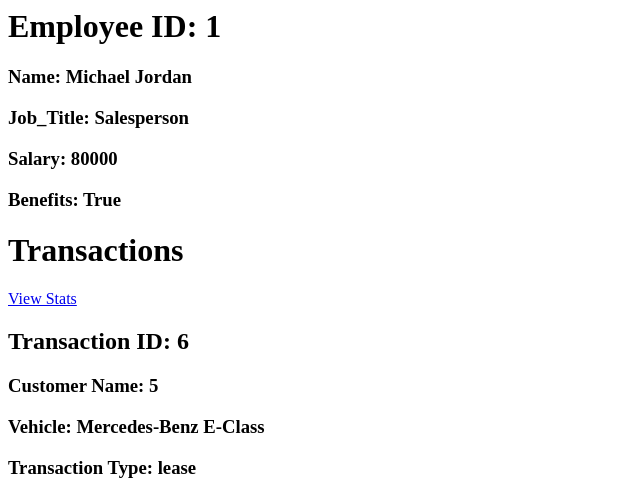
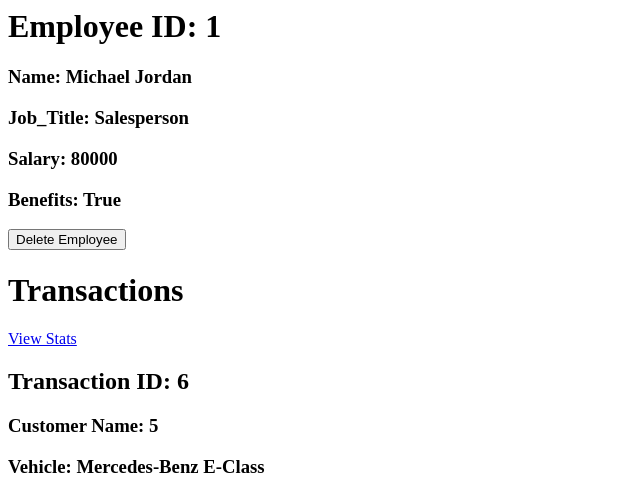
Before and after one commit to kylertucker/CS440_chi, a Django app: page /employee/1 in a window 1280 px wide. Shown: the top 490 px of the page, without its empty margins (0-640 px from the left). Run offline with Django 4.2, Linux system fonts and the light colour scheme; data comes from the database, SQL or seed files in the repository; both versions use the stored data as it was after the commit.

Commit message:
remove employee

```diff
--- a/chi_db_app/chi_api/templates/chi_api/employee.html
+++ b/chi_db_app/chi_api/templates/chi_api/employee.html
@@ -4,6 +4,11 @@
     <h3>Job_Title: {{ employee.2 }}</h3>
     <h3>Salary: {{ employee.3 }}</h3>
     <h3>Benefits: {{ employee.4 }}</h3>
+
+    <form method="POST" action="{% url 'employee_delete' employee.0 %}">
+        {% csrf_token %}
+        <button type="submit">Delete Employee</button>
+    </form>
 
     <h1>Transactions</h1>
     <a href="{% url 'employee_sales_stats' id=employee.0 %}">View Stats</a>
--- a/chi_db_app/chi_api/urls.py
+++ b/chi_db_app/chi_api/urls.py
@@ -15,5 +15,6 @@ urlpatterns = [
     path("employee-list", views.employee_list, name='employee_list'),
     path("employee/<int:id>", views.employee, name='employee'),
     path("employee/<int:id>/sales-stats", views.employee_sales_stats, name='employee_sales_stats'),
-    path("employee-form", views.employee_form, name="employee-form")
+    path("employee-form", views.employee_form, name="employee-form"),
+    path('employee/delete/<int:employee_id>/', views.employee_delete, name='employee_delete')
 ]
--- a/chi_db_app/chi_api/views.py
+++ b/chi_db_app/chi_api/views.py
@@ -198,7 +198,7 @@ def customer_form(request):
 def employee_list(request):
     cursor = connections['default'].cursor()
 
-    cursor.execute("SELECT * FROM employee")
+    cursor.execute("SELECT * FROM employee WHERE active = 1 ")
     employees = cursor.fetchall()
     template = loader.get_template('chi_api/employee_list.html')
     context = {
@@ -243,3 +243,15 @@ def employee_form(request):
 
     template = loader.get_template('chi_api/employee_form.html')
     return HttpResponse(template.render(request=request))
+
+
+def employee_delete(request, employee_id):
+    if request.method == 'POST':
+        cursor = connections['default'].cursor()
+        cursor.execute('UPDATE employee '
+                       'SET active = 0 '
+                       'WHERE employee_id = %s',
+                       [employee_id])
+
+        # Redirect to a home page
+        return render(request, 'chi_api/home_page.html')
```
Also changed, not shown: chi_db_app/db.sqlite3.
